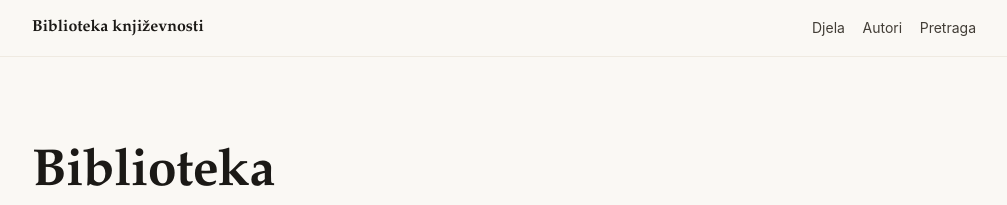
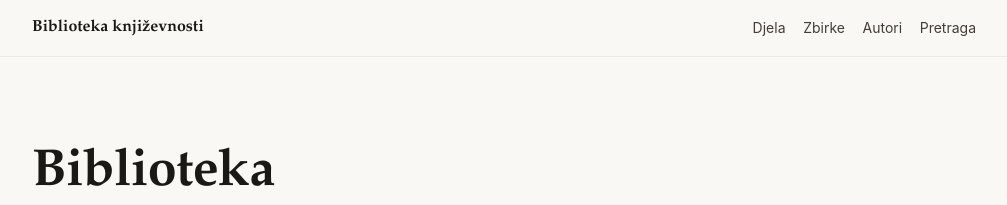
Before and after one commit to ernadosmic/bh_knjizevnost, a Jekyll site: the page built from index.md, in a window 1280 px wide. Shown: the top 205 px of the page, without its empty margins (136-1143 px from the left). Built offline with Jekyll 4.4.1, drawn with Linux system fonts in a browser that asks for light colours.

Commit message:
Add collections to site navigation

```diff
--- a/_includes/header.html
+++ b/_includes/header.html
@@ -4,6 +4,7 @@
         <a class="wordmark" href="{{ '/' | relative_url }}">{{ site.title }}</a>
         <nav aria-label="Glavna navigacija">
             <a href="{{ '/djela/' | relative_url }}">Djela</a>
+            <a href="{{ '/zbirke/' | relative_url }}">Zbirke</a>
             <a href="{{ '/autori/' | relative_url }}">Autori</a>
             <a href="{{ '/pretraga/' | relative_url }}">Pretraga</a>
         </nav>
```
